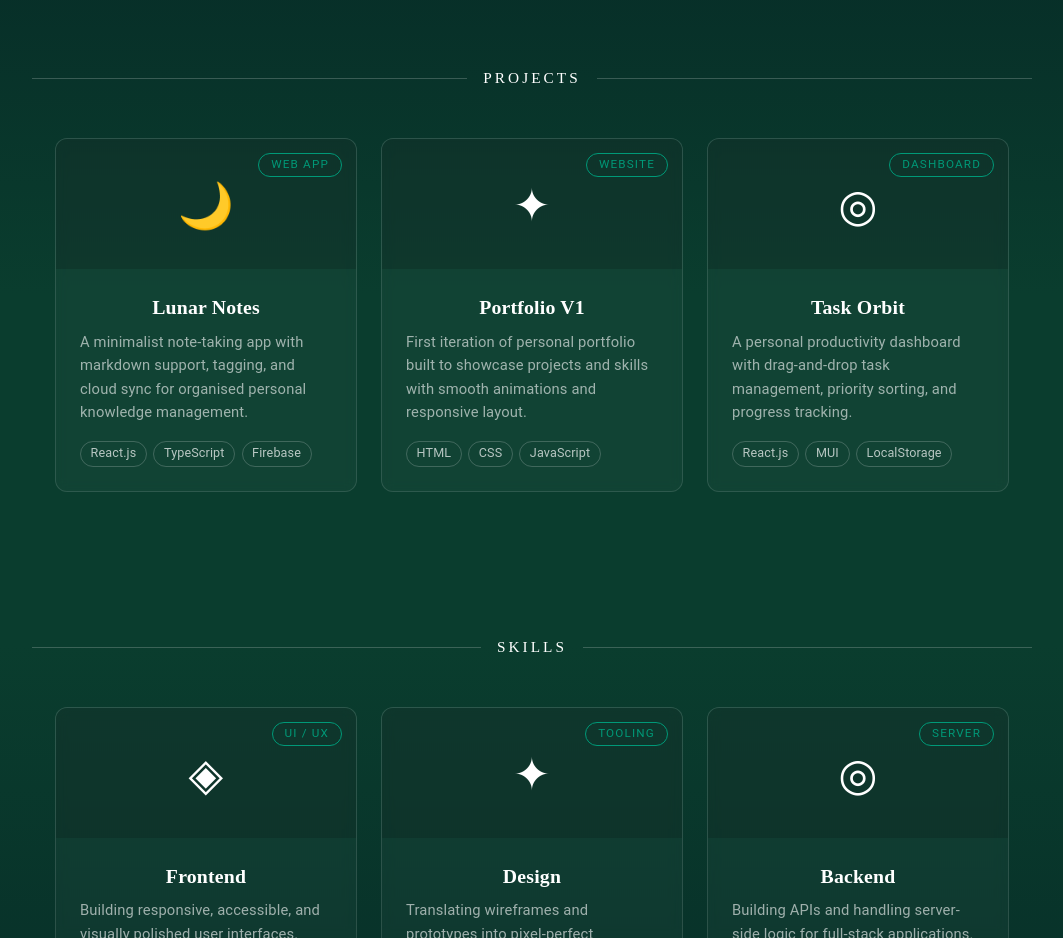
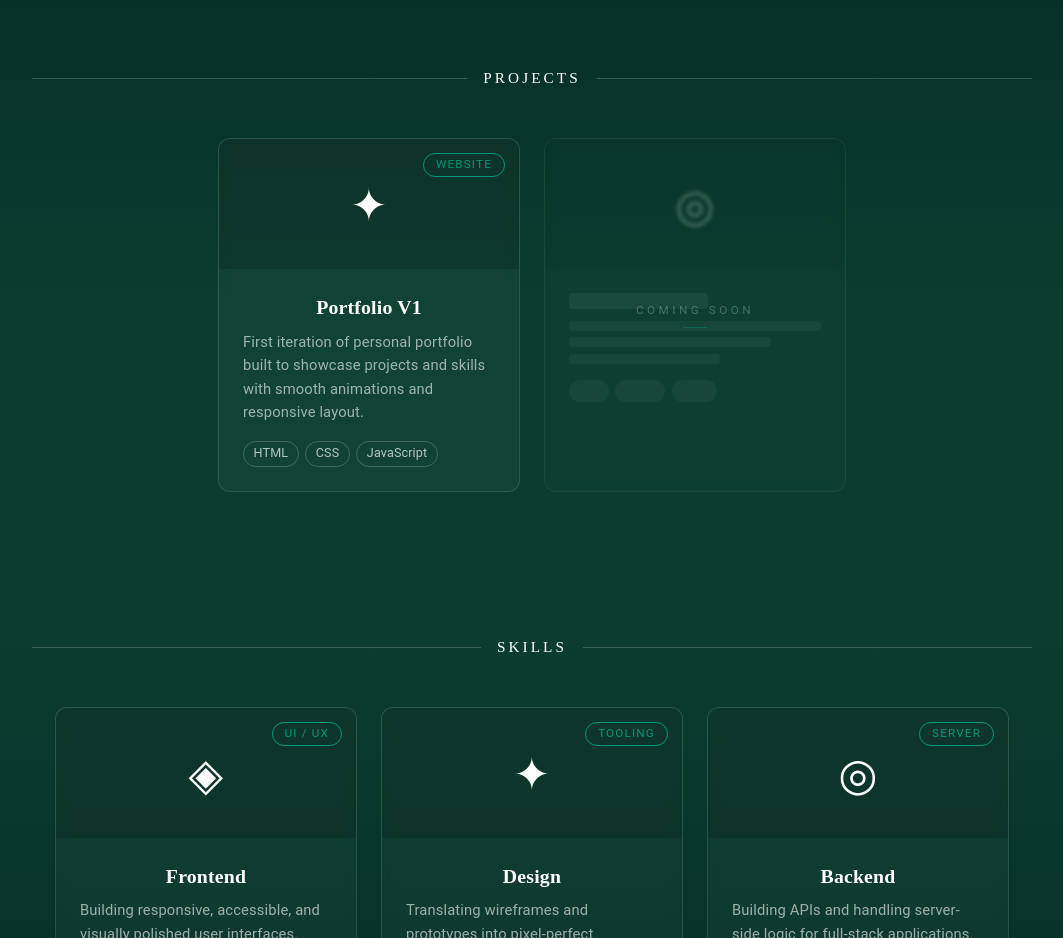
Before and after one commit to MunirahMuda/moon-portfolio, a React (Vite) app: page / in a window 1280 px wide. Shown: the part 1460-2398 px from the top of the page, without its empty margins (140-1203 px from the left). Built offline with nearby package versions, Linux system fonts and the light colour scheme.

Commit message:
changing Projects.tsx. adding comming soon card

```diff
--- a/src/contents/Projects.tsx
+++ b/src/contents/Projects.tsx
@@ -2,28 +2,82 @@ import React, { useState } from 'react';
 import { Box, Typography } from '@mui/material';
 
 const projects = [
-    {
-        title: "Lunar Notes",
-        type: "WEB APP",
-        description: "A minimalist note-taking app with markdown support, tagging, and cloud sync for organised personal knowledge management.",
-        stack: ["React.js", "TypeScript", "Firebase"],
-        icon: "🌙",
-    },
     {
         title: "Portfolio v1",
         type: "WEBSITE",
         description: "First iteration of personal portfolio built to showcase projects and skills with smooth animations and responsive layout.",
         stack: ["HTML", "CSS", "JavaScript"],
         icon: "✦",
+        notAvailable: false,
     },
     {
-        title: "Task Orbit",
+        title: "coming soon",
         type: "DASHBOARD",
         description: "A personal productivity dashboard with drag-and-drop task management, priority sorting, and progress tracking.",
         stack: ["React.js", "MUI", "LocalStorage"],
         icon: "◎",
+        notAvailable: true,
     }
 ];
+
+const ComingSoonCard: React.FC<typeof projects[0]> = ({ icon }) => {
+    return (
+        <Box
+            sx={{
+                position: 'relative',
+                flex: { xs: '1 1 100%', sm: '1 1 260px' },
+                maxWidth: { xs: '100%', sm: 300 },
+                border: '1px solid rgba(255,255,255,0.06)',
+                borderRadius: '12px',
+                overflow: 'hidden',
+                background: 'rgba(255,255,255,0.01)',
+                backdropFilter: 'blur(6px)',
+                cursor: 'default',
+            }}
+        >
+            {/* Type badge
+            <Box sx={{ position: 'absolute', top: 14, right: 14 }}>
+                <Box sx={{ border: '1px solid rgba(255,255,255,0.15)', borderRadius: '999px', px: 1.5, py: 0.3 }}>
+                    <Typography sx={{ fontSize: '0.65rem', color: 'rgba(255,255,255,0.3)', letterSpacing: '0.1em' }}>{type}</Typography>
+                </Box>
+            </Box> */}
+
+            {/* Icon area with blur overlay */}
+            <Box sx={{ position: 'relative', height: 130, display: 'flex', alignItems: 'center', justifyContent: 'center', background: 'rgba(0,0,0,0.1)', fontSize: '2.5rem', filter: 'blur(2px)', opacity: 0.3 }}>
+                {icon}
+            </Box>
+
+            {/* Coming soon overlay */}
+            <Box sx={{
+                position: 'absolute',
+                top: 0, left: 0, right: 0, bottom: 0,
+                display: 'flex',
+                flexDirection: 'column',
+                alignItems: 'center',
+                justifyContent: 'center',
+                gap: 1,
+            }}>
+                <Typography sx={{ fontSize: '0.65rem', letterSpacing: '0.3em', color: 'rgba(255,255,255,0.25)', textTransform: 'uppercase' }}>
+                    coming soon
+                </Typography>
+                <Box sx={{ width: 24, height: '1px', background: 'rgba(0,153,120,0.4)' }} />
+            </Box>
+
+            {/* Placeholder content */}
+            <Box sx={{ p: 3 }}>
+                <Box sx={{ height: 16, borderRadius: '4px', background: 'rgba(255,255,255,0.05)', mb: 1.5, width: '55%' }} />
+                <Box sx={{ height: 10, borderRadius: '4px', background: 'rgba(255,255,255,0.04)', mb: 0.8, width: '100%' }} />
+                <Box sx={{ height: 10, borderRadius: '4px', background: 'rgba(255,255,255,0.04)', mb: 0.8, width: '80%' }} />
+                <Box sx={{ height: 10, borderRadius: '4px', background: 'rgba(255,255,255,0.04)', mb: 2, width: '60%' }} />
+                <Box sx={{ display: 'flex', gap: 0.8 }}>
+                    {[40, 50, 45].map((w, i) => (
+                        <Box key={i} sx={{ height: 22, width: w, borderRadius: '999px', background: 'rgba(255,255,255,0.04)' }} />
+                    ))}
+                </Box>
+            </Box>
+        </Box>
+    );
+};
 
 const ProjectCard: React.FC<typeof projects[0]> = ({ title, type, description, stack, icon }) => {
     const [hovered, setHovered] = useState(false);
@@ -100,9 +154,11 @@ const Projects: React.FC = () => {
             </Box>
 
             <Box sx={{ display: 'flex', flexWrap: 'wrap', gap: 3, justifyContent: 'center', width: '100%', maxWidth: 1000, mb: 6 }}>
-                {projects.map((project) => (
-                    <ProjectCard key={project.title} {...project} />
-                ))}
+                {projects.map((project) =>
+                    project.notAvailable
+                        ? <ComingSoonCard key={project.title} {...project} />
+                        : <ProjectCard key={project.title} {...project} />
+                )}
             </Box>
         </Box>
     );
```
